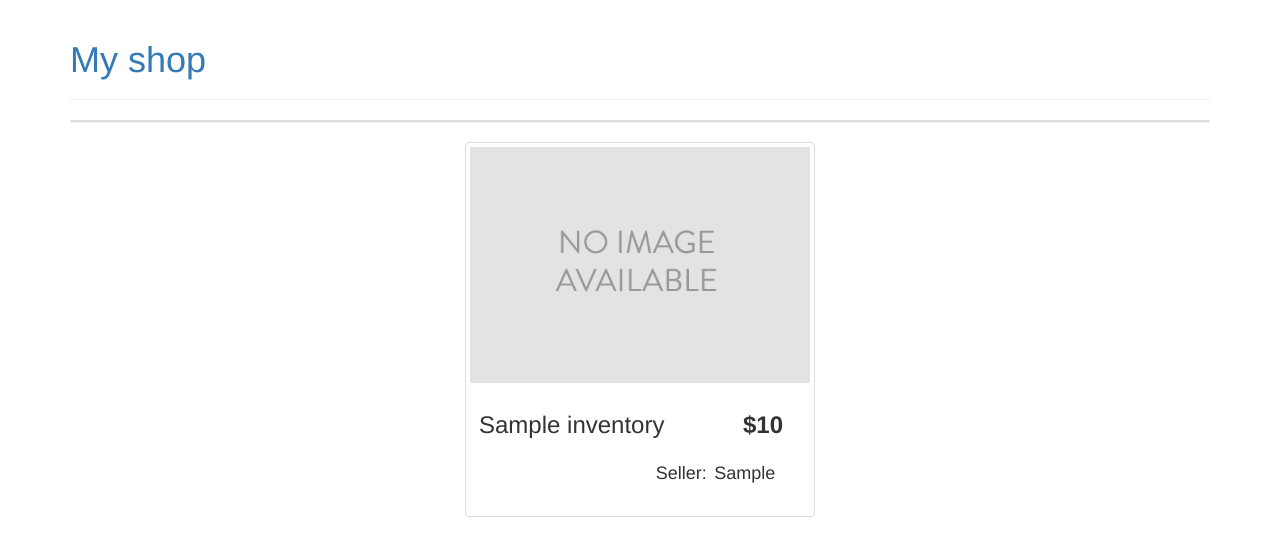
After one commit to LudwigOtto/ECommerce, a Django app: page /1/ in a window 1280 px wide. The commit adds this page. Shown: the top 556 px of the page. Run offline with Django 3.2, Linux system fonts and the light colour scheme; tables that the repository leaves empty hold one stand-in row (values such as "Sample post"); some libraries are stand-ins or nearby versions.

Commit message:
Inventory details

```diff
--- a/ecommerce/settings.py
+++ b/ecommerce/settings.py
@@ -39,7 +39,9 @@ INSTALLED_APPS = [
     'django.contrib.staticfiles',
     'bootstrap3',
     'shop',
-    'customer'
+    'customer',
+    'cart',
+    'orders',
 ]
 
 MIDDLEWARE = [
--- a/ecommerce/urls.py
+++ b/ecommerce/urls.py
@@ -25,7 +25,6 @@ urlpatterns = [
     # url(r'^cart/', include('cart.urls', namespace='cart')),
     # url(r'^orders/', include('orders.urls', namespace='orders')),
     # url(r'^payment/', include('payment.urls', namespace='payment')),
-
 ]
 
 
--- /dev/null
+++ b/shop/templates/shop/detail.html
@@ -0,0 +1,73 @@
+{% extends "shop/base.html" %}
+{% load staticfiles %}
+{% load bootstrap3 %}
+
+{% block title %}
+    Buy {{inventory.item_name}}
+{% endblock %}
+
+{% block content %}
+    <div class="row">
+        <div class="col-md-12">
+            <div class="col-md-6 col-md-4">
+
+            </div>
+            <div class="col-md-6 col-md-4">
+                <div class="thumbnail">
+                    <!--
+                    <img src="{% if product.image %}{{ product.image.url }}
+                              {% else %}{% static "img/no_image.png" %}{% endif %}"
+                         class="img-responsive">
+                    -->
+                    <img src="{% static "img/no_image.png" %}">
+                    <div class="caption">
+                        <div class="row">
+                            <div class="col-md-9 col-xs-6">
+                                <h3>{{ inventory.item_name }}</h3>
+                            </div>
+                            <div class="col-md-3 col-xs-6 price">
+                                <h3>
+                                    <label>${{ inventory.price }}</label></h3>
+                            </div>
+                        </div>
+
+
+                        <div class="row">
+
+                            {% if inventory.type %}
+                            <div class="col-md-2 col-xs-6">
+                                <h4>Type:</h4>
+                            </div>
+                            <div class="col-md-3 col-xs-6 price">
+                                <h4>{{ inventory.type }}</h4>
+                            </div>
+                            {% else %}
+                            <div class="col-md-5 col-xs-0">
+                            </div>
+                            {% endif %}
+                            <div class="col-md-1 col-xs-0">
+                            </div>
+                            <div class="col-md-2 col-xs-6">
+                                <h4>Seller:</h4>
+                            </div>
+                            <div class="col-md-3 col-xs-6 price">
+                                <h4>{{ inventory.seller }}</h4>
+                            </div>
+                        </div>
+
+
+                        <p></p>
+                    </div>
+
+
+                </div>
+            </div>
+            <div class="col-md-6 col-md-4">
+
+            </div>
+        </div>
+
+    </div>
+
+
+{% endblock %}
--- a/shop/urls.py
+++ b/shop/urls.py
@@ -4,7 +4,10 @@ from . import views
 
 urlpatterns = [
     url(r'^$', views.inventory_list,
-        name='inventory_list')
+        name='inventory_list'),
+    url(r'^(?P<item_id>\d+)/$',
+        views.inventory_detail,
+        name='inventory_detail')
     ]
 """
     url(r'^(?P<category_slug>[-\w]+)/$',
--- a/shop/views.py
+++ b/shop/views.py
@@ -2,9 +2,20 @@ from django.shortcuts import render, get_object_or_404
 from .models import Inventory
 
 def inventory_list(request):
-    #inventories = Inventory.objects.filter(Inventory.quantity > 0)
+    #inventories = Inventory.objects.filter(lambda x: x > 0, quantity)
     inventories = Inventory.objects.all()
     return render(request,
                   'shop/list.html',
                   {'inventories': inventories})
 # Create your views here.
+
+def inventory_detail(request, item_id):
+    inventory = get_object_or_404(Inventory,
+                                item_id=item_id)
+    #inventories = Inventory.objects.filter(item_id=pid)
+    # cart_product_form = CartAddProductForm()
+    return render(request,
+                  'shop/detail.html',
+                  {'inventory': inventory})
+                  #{'inventory': inventories,
+                  # 'cart_product_form': cart_product_form})
```
Also changed, not shown: shop/templates/shop/base.html (+1 -18 lines), shop/templates/shop/list.html (+1 -9 lines), README.md.
